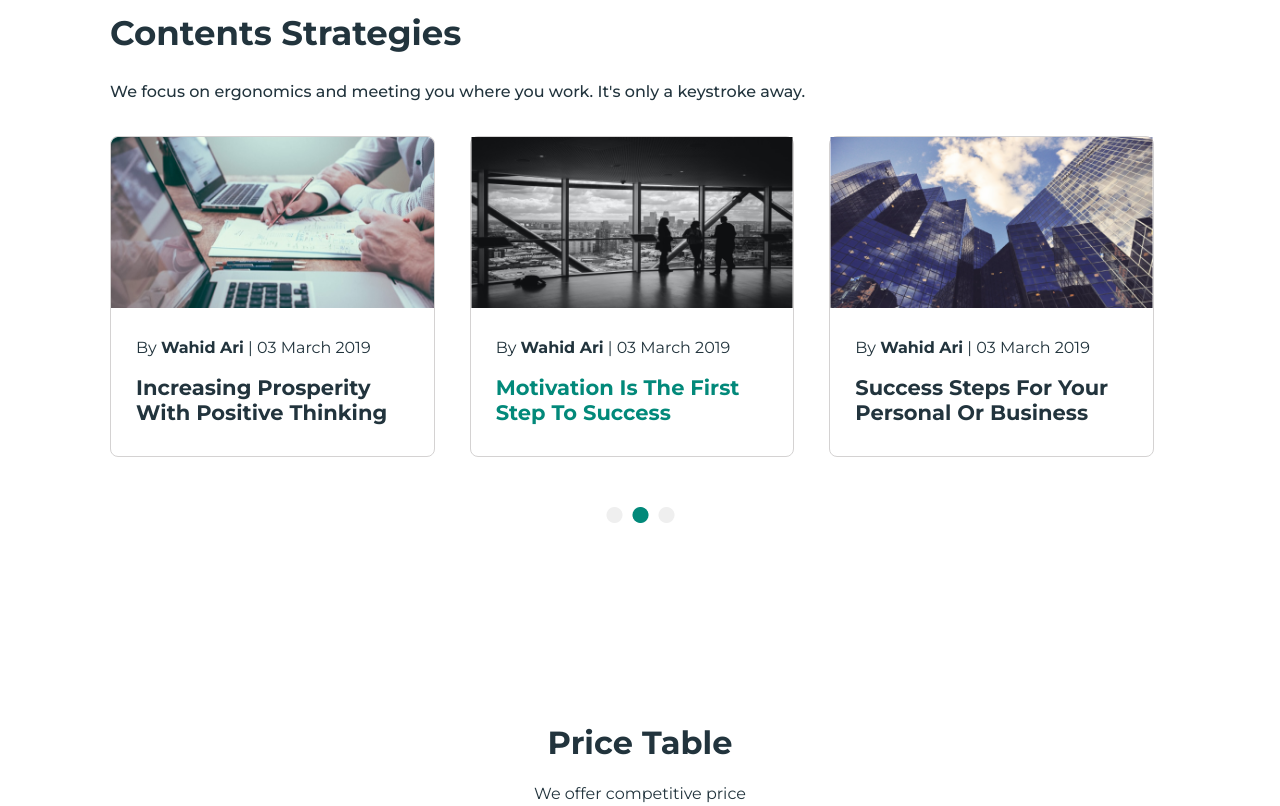
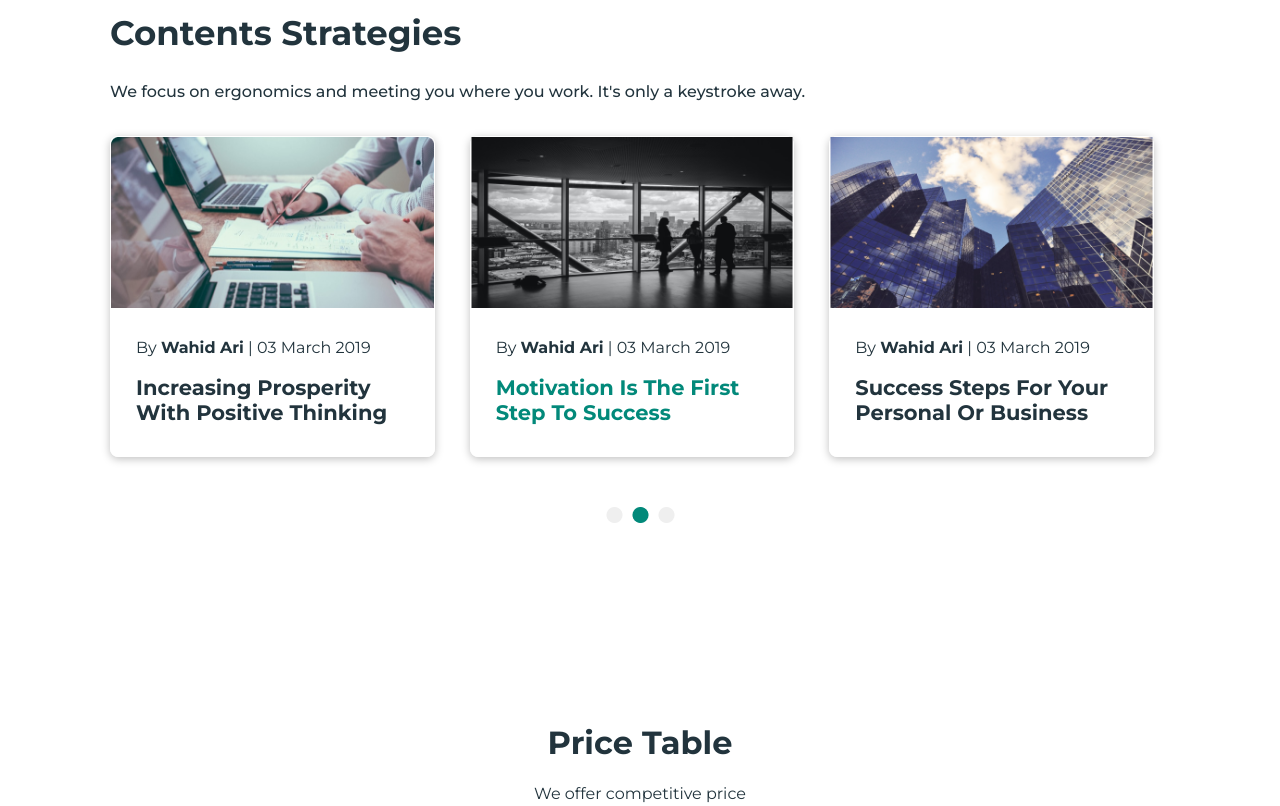
Before and after one commit to BakuEmilov/maket, a plain HTML site: page index.html in a window 1280 px wide. Shown: the part 4080-4886 px from the top of the page. Drawn offline with Linux system fonts and the light colour scheme; a web font is replaced by a local one.

Commit message:
set inside contents-strategies in card box-shadow

```diff
--- a/style.css
+++ b/style.css
@@ -405,7 +405,8 @@ main .button-4 {
 }
 
 .card {
-  border: 1px solid #d4d2d2;
+  border: 1px solid white;
+  box-shadow: 0px 2px 8px rgba(0, 0, 0, 0.25);
   border-radius: 8px;
   margin-right: 15px;
 }
@@ -433,6 +434,7 @@ main .button-4 {
 
 .table-card .col-4 {
   margin-top: 40px;
+  margin-bottom: 100px;
   display: flex;
   justify-content: center;
 }
@@ -445,8 +447,7 @@ main .button-4 {
   padding: 15px 60px;
 }
 
-
-.free button{
+.free button {
   padding: 11px 19px;
   border: 1px solid white;
   color: white;
@@ -466,7 +467,7 @@ main .button-4 {
   color: white;
 }
 
-.standart button{
+.standart button {
   padding: 11px 19px;
   border: 1px solid #02897a;
   color: #02897a;
@@ -484,7 +485,7 @@ main .button-4 {
   padding: 15px 60px;
 }
 
-.premium button{
+.premium button {
   padding: 11px 19px;
   border: 1px solid white;
   color: white;
```
